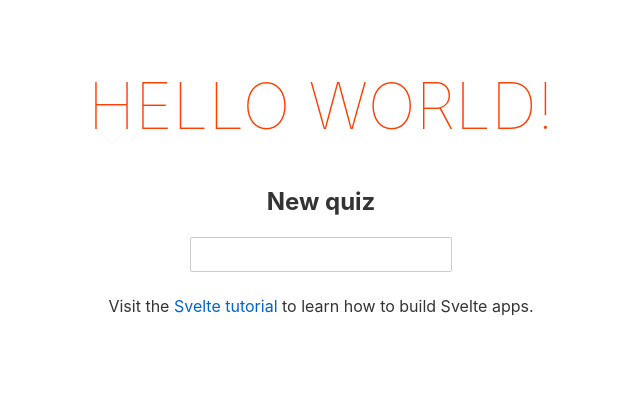
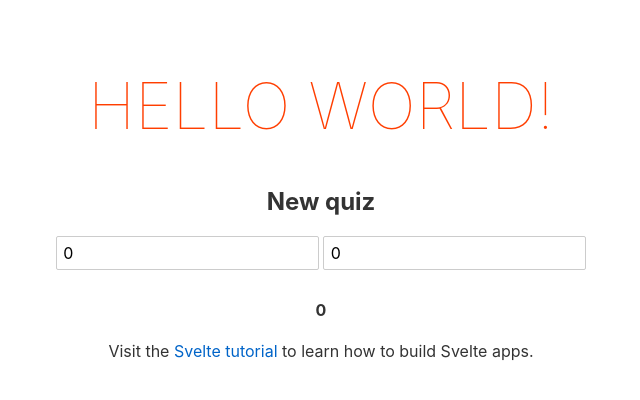
Before and after one commit to tienpham94/svelte-quiz, a Svelte app: page / in a window 1280 px wide. Shown: the top 400 px of the page, without its empty margins (319-959 px from the left). Built offline with nearby package versions, Linux system fonts and the light colour scheme.

Commit message:
more bind

```diff
--- a/src/Quiz.svelte
+++ b/src/Quiz.svelte
@@ -1,11 +1,13 @@
 <script>
   export let quizName = "Tien Quiz";
 
-  let title = "";
+  let a = 0;
+  let b = 0;
 </script>
 
 <div>
   <h2>{quizName}</h2>
-  <h4>{title}</h4>
-  <input bind:value={title} type="text" />
+  <input bind:value={a} type="number" />
+  <input bind:value={b} type="number" />
+  <h4>{a + b}</h4>
 </div>
```
